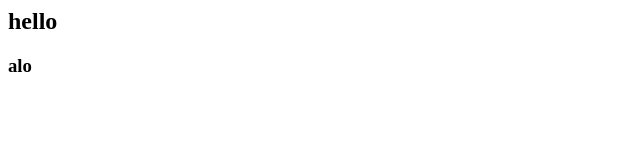
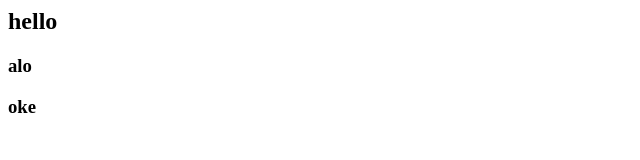
Before and after one commit to sirVI26/demo-github-1, a plain HTML site: page index.html in a window 1280 px wide. Shown: the full height of the page, 0-640 px from the left. Drawn offline with Linux system fonts and the light colour scheme.

Commit message:
Update index.html

```diff
--- a/index.html
+++ b/index.html
@@ -1,2 +1,3 @@
 <h2>hello</h2>
 <h3>alo</h3>
+<h3>oke</h3>
```
